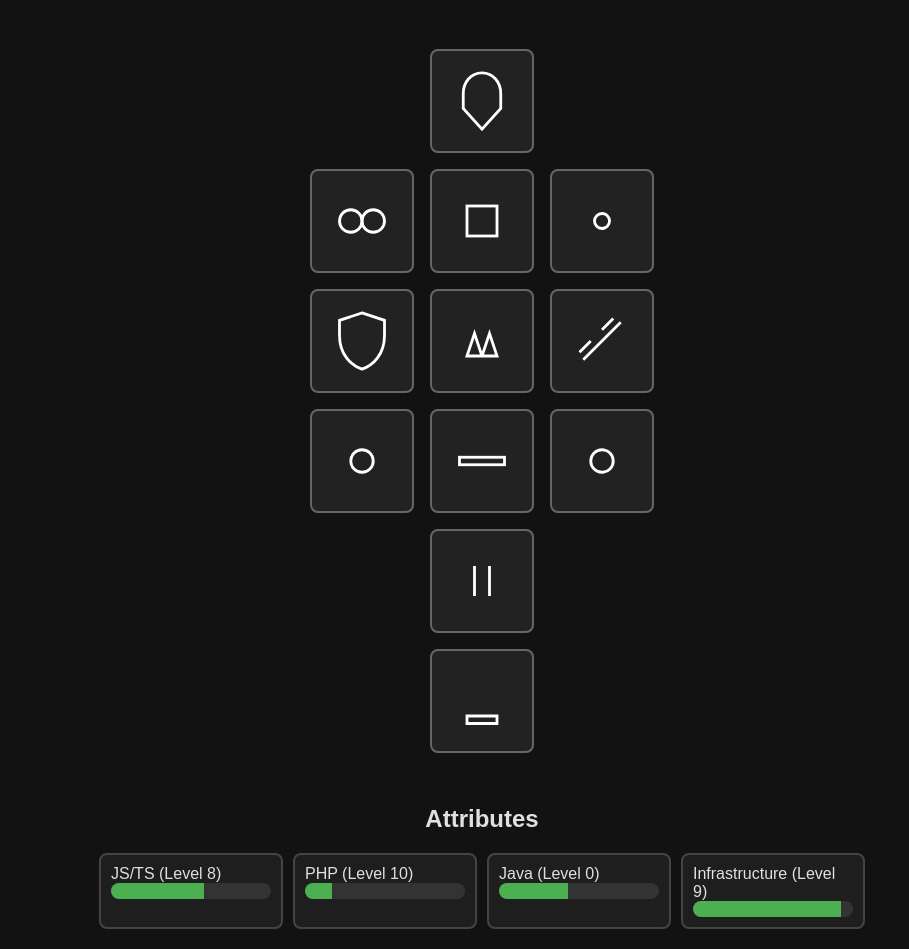
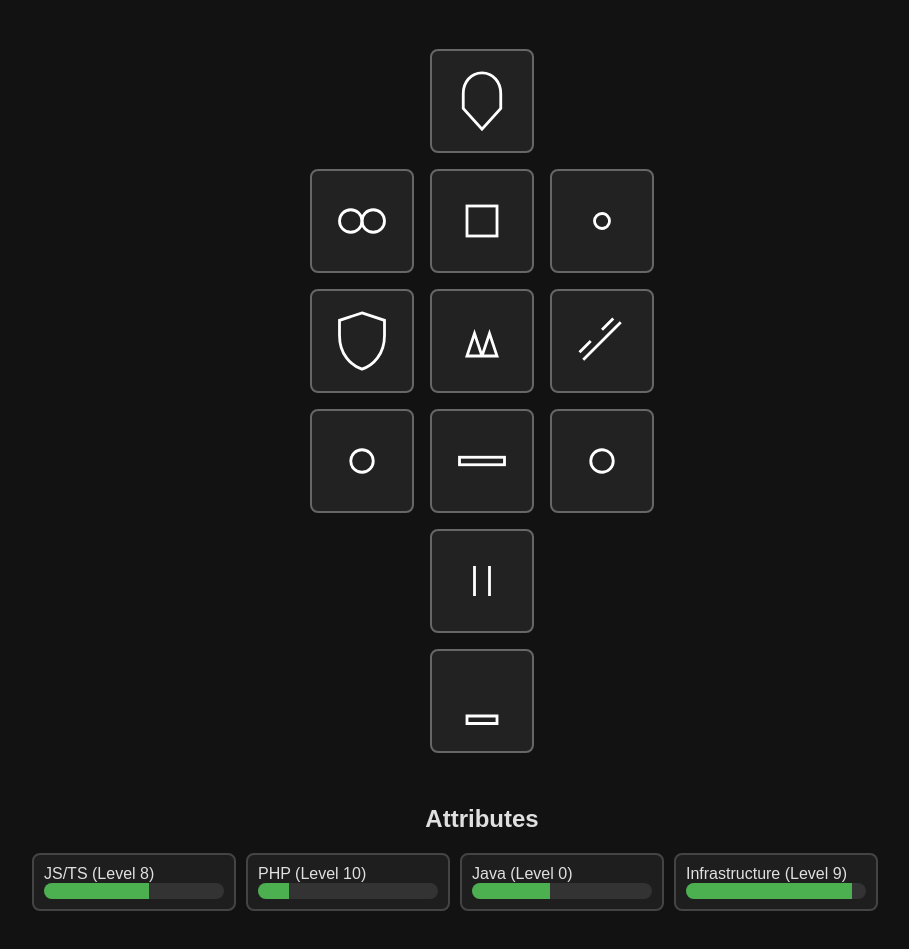
Before and after one commit to lkochniss/dev-char-sheet, a plain HTML site: page index.html in a window 1280 px wide. Shown: the part 117-1066 px from the top of the page, without its empty margins (158-1067 px from the left). Drawn offline with Linux system fonts and the light colour scheme.

Commit message:
fix: css

```diff
--- a/style.css
+++ b/style.css
@@ -73,12 +73,14 @@ h1, h2, h3 {
   transition: width 0.5s;
 }
 
-/* Attributes Section */
+/* Attributes Section: force them to stay side by side */
 #attributes {
   display: flex;
-  flex-wrap: wrap;
-  justify-content: center;
-  gap: 10px;
+  flex-wrap: wrap;      /* erlaubt Umbruch bei zu wenig Platz */
+  justify-content: flex-start; /* linksbündig statt zentriert */
+  gap: 10px;            /* Abstand zwischen Attributen */
+  max-width: 900px;     /* begrenzt Gesamtbreite */
+  margin: 0 auto 20px;  /* zentriert Container */
 }
 
 .attribute {
@@ -86,13 +88,15 @@ h1, h2, h3 {
   border: 2px solid #444;
   border-radius: 8px;
   padding: 10px;
-  width: 160px;
+  width: 180px;         /* feste Breite für nebeneinander */
   cursor: pointer;
+  flex: 0 0 auto;       /* verhindert Skalierung */
 }
 
 .attribute:hover {
   border-color: #4caf50;
 }
+
 
 /* Skill Tree */
 #skills {
```
